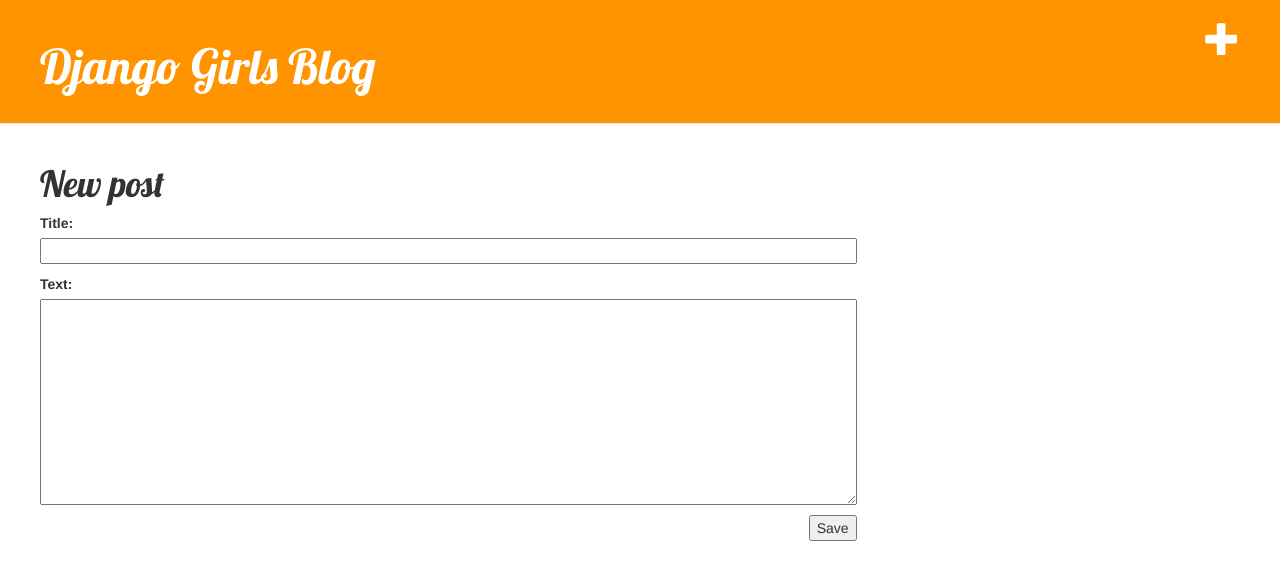
After one commit to JwaYounkyung/my-first-blog, a Django app: page /post/new/ in a window 1280 px wide. The commit adds this page. Shown: the top 580 px of the page. Run offline with Django 3.2, Linux system fonts and the light colour scheme; the visitor is signed in with stand-in values (Sample User, id 1); some libraries are stand-ins or nearby versions.

Commit message:
Added views to create/edit blog post inside the site.

```diff
--- /dev/null
+++ b/blog/forms.py
@@ -0,0 +1,9 @@
+from django import forms
+
+from .models import Post
+
+class PostForm(forms.ModelForm):
+
+    class Meta:
+        model = Post
+        fields = ('title', 'text',)
--- a/blog/static/css/blog.css
+++ b/blog/static/css/blog.css
@@ -10,7 +10,7 @@
     text-decoration: none;
 }
 
-.content-container {
+.content {
     margin-left: 40px;
 }
 
@@ -19,13 +19,28 @@
 }
 
 .date {
-    color: #008000;
+    color: #828282;
+}
+
+.save {
+    float: right;
+}
+
+.post-form textarea, .post-form input {
+    width: 100%;
+}
+
+.top-menu, .top-menu:hover, .top-menu:visited {
+    color: #ffffff;
+    float: right;
+    font-size: 26pt;
+    margin-right: 20px;
 }
 
 .post {
     margin-bottom: 70px;
 }
 
-.post h1 a:active {
+.post h1 a, .post h1 a:visited {
     color: #000000;
 }
--- a/blog/templates/blog/base.html
+++ b/blog/templates/blog/base.html
@@ -9,10 +9,13 @@
     </head>
     <body>
         <div class="page-header">
+            {% if user.is_authenticated %}
+                <a href="{% url 'post_new' %}" class="top-menu"><span class="glyphicon glyphicon-plus"></span></a>
+            {% endif %}
             <h1><a href="/">Django Girls Blog</a></h1>
         </div>
 
-        <div class="content-container">
+        <div class="content">
             <div class="row">
                 <div class="col-md-8">
                     {% block content %}
--- a/blog/templates/blog/post_detail.html
+++ b/blog/templates/blog/post_detail.html
@@ -2,11 +2,15 @@
 
 {% block content %}
     <div class="post">
+        {% if user.is_authenticated %}
+            <a class="btn btn-default" href="{% url 'post_edit' pk=post.pk %}"><span class="glyphicon glyphicon-pencil"></span></a>
+        {% endif %}
         {% if post.published_date %}
             <div class="date">
                 {{ post.published_date }}
             </div>
         {% endif %}
+
         <h1>{{ post.title }}</h1>
         <p>{{ post.text|linebreaksbr }}</p>
     </div>
--- /dev/null
+++ b/blog/templates/blog/post_edit.html
@@ -0,0 +1,9 @@
+{% extends 'blog/base.html' %}
+
+{% block content %}
+    <h1>New post</h1>
+    <form method="POST" class="post-form">{% csrf_token %}
+        {{ form.as_p }}
+        <button type="submit" class="save">Save</button>
+    </form>
+{% endblock %}
--- a/blog/urls.py
+++ b/blog/urls.py
@@ -4,4 +4,6 @@
 urlpatterns = [
     path('', views.post_list, name='post_list'),
     path('post/<int:pk>/', views.post_detail, name='post_detail'),
+    path('post/new/', views.post_new, name='post_new'),
+    path('post/<int:pk>/edit/', views.post_edit, name='post_edit'),
 ]
--- a/blog/views.py
+++ b/blog/views.py
@@ -1,8 +1,7 @@
-from django.shortcuts import render, get_object_or_404
+from django.shortcuts import render, get_object_or_404, redirect
 from django.utils import timezone
 from .models import Post
-
-
+from .forms import PostForm
 
 def post_list(request):
     posts = Post.objects.filter(published_date__lte=timezone.now()).order_by('published_date')
@@ -10,4 +9,31 @@
 
 def post_detail(request, pk):
     post = get_object_or_404(Post, pk=pk)
-    return render(request, 'blog/post_detail.html', {'post': post})
+    return render(request, 'blog/post_detail.html', {'post':post})
+
+def post_new(request):
+    if request.method == "POST":
+        form = PostForm(request.POST)
+        if form.is_valid():
+            post = form.save(commit=False)
+            post.author = request.user
+            post.published_date = timezone.now()
+            post.save()
+            return redirect('post_detail', pk=post.pk)
+    else:
+        form = PostForm()
+    return render(request, 'blog/post_edit.html', {'form': form})
+
+def post_edit(request, pk):
+    post = get_object_or_404(Post, pk=pk)
+    if request.method == "POST":
+        form = PostForm(request.POST, instance=post)
+        if form.is_valid():
+            post = form.save(commit=False)
+            post.author = request.user
+            post.published_date = timezone.now()
+            post.save()
+            return redirect('post_detail', pk=post.pk)
+    else:
+        form = PostForm(instance=post)
+    return render(request, 'blog/post_edit.html', {'form': form})
```
